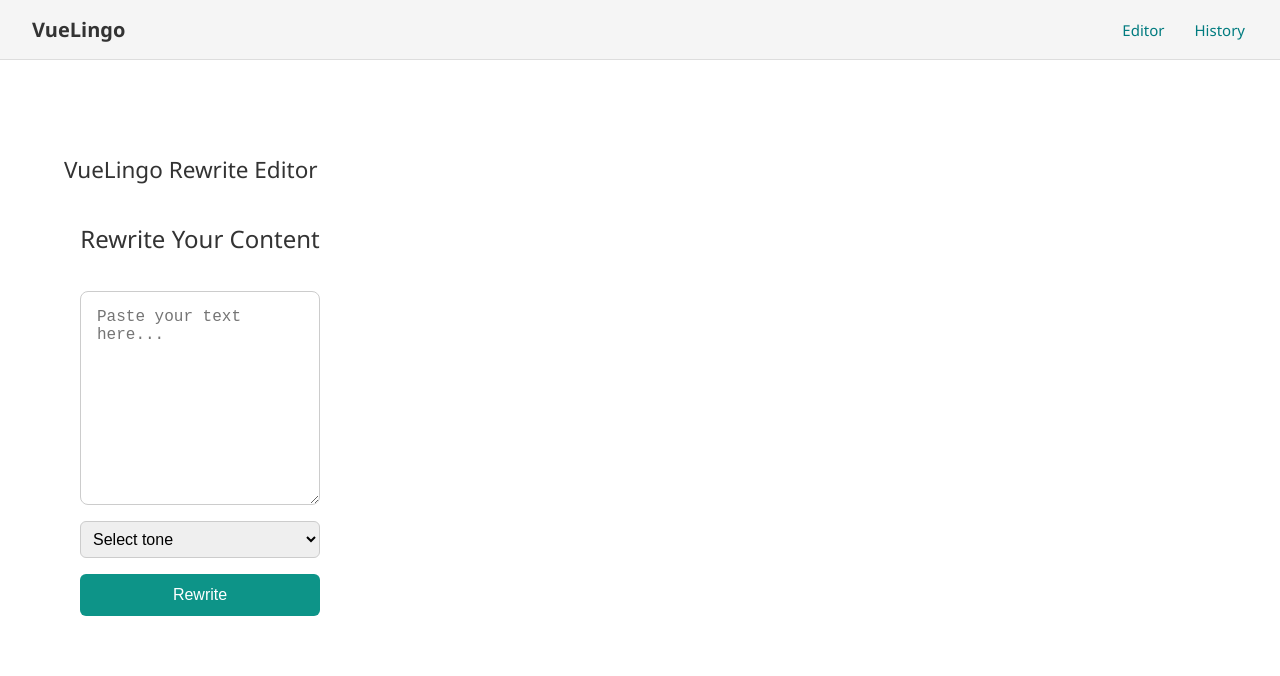
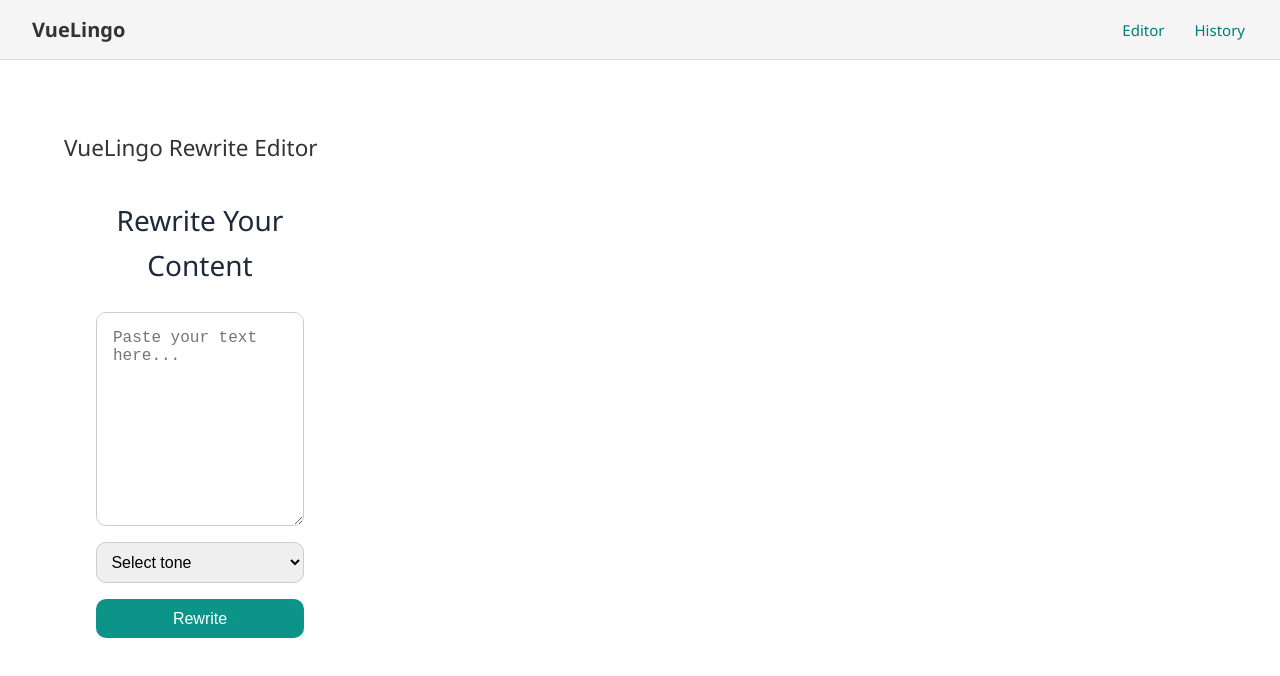
Before and after one commit to DanHaggarty/VueLingo, a Vue app in the folder frontend/: page / in a window 1280 px wide. Shown: the top 676 px of the page. Built offline with nearby package versions, Linux system fonts and the light colour scheme; the HTML template or start-up script is replaced by a standard one.

Commit message:
feat: further styling changes to form layout

```diff
--- a/frontend/src/components/RewriteForm.vue
+++ b/frontend/src/components/RewriteForm.vue
@@ -1,5 +1,6 @@
 <template>
-  <div class="editor-wrapper">
+  <div class="editor-container">
+    <div class="editor-left">
       <h2 class="editor-title">Rewrite Your Content</h2>
 
       <textarea v-model="inputText"
@@ -12,7 +13,6 @@
         <option value="formal">Formal</option>
         <option value="casual">Casual</option>
         <option value="seo">SEO</option>
-      <option value="child">Child</option>
       </select>
 
       <button @click="rewriteText"
@@ -20,13 +20,16 @@
               class="editor-button">
         {{ isLoading ? 'Rewriting…' : 'Rewrite' }}
       </button>
+    </div>
 
-    <div v-if="outputText" class="editor-output">
+    <div class="editor-right" v-if="outputText">
       <h3>Output</h3>
       <p>{{ outputText }}</p>
     </div>
   </div>
 </template>
+
+
 
 <script setup>
   import { ref } from 'vue'
@@ -60,59 +63,69 @@
 </script>
 
 <style scoped>
-  .editor-wrapper {
+  .editor-container {
+    display: flex;
+    justify-content: center;
+    align-items: flex-start;
+    gap: 2rem;
+    padding: 2rem;
+    flex-wrap: wrap; /* makes it responsive */
+  }
+
+  /* Left side form */
+  .editor-left {
     max-width: 700px;
-    margin: 0 auto;
+    flex-grow: 1;
     display: flex;
     flex-direction: column;
     gap: 1rem;
-    padding: 2rem 1rem;
   }
 
   .editor-title {
-    font-size: 1.5rem;
+    font-size: 1.75rem;
+    margin-bottom: 0.5rem;
+    color: #1e293b;
     text-align: center;
-    margin-bottom: 1rem;
   }
 
   .editor-textarea {
     width: 100%;
+    min-height: 200px;
     padding: 1rem;
     font-size: 1rem;
     border: 1px solid #ccc;
-    border-radius: 8px;
-    resize: vertical;
+    border-radius: 10px;
   }
 
-  .editor-select {
-    padding: 0.5rem;
+  .editor-select,
+  .editor-button {
+    padding: 0.65rem;
     font-size: 1rem;
-    border-radius: 6px;
+    border-radius: 10px;
     border: 1px solid #ccc;
   }
 
   .editor-button {
-    padding: 0.75rem;
-    font-size: 1rem;
     background-color: #0d9488;
     color: white;
     border: none;
-    border-radius: 6px;
     cursor: pointer;
   }
 
     .editor-button:disabled {
       background-color: #94a3b8;
-      cursor: not-allowed;
     }
 
-  .editor-output {
-    margin-top: 2rem;
+  /* Output panel (independent, fixed size) */
+  .editor-right {
+    width: 320px;
     background: #f1f5f9;
+    border-left: 4px solid #0d9488;
     padding: 1rem;
-    border-left: 4px solid #0d9488;
-    border-radius: 6px;
+    border-radius: 10px;
+    word-break: break-word;
   }
+
 </style>
 
 
```
Lines whose indentation alone changed are shown as unchanged.
